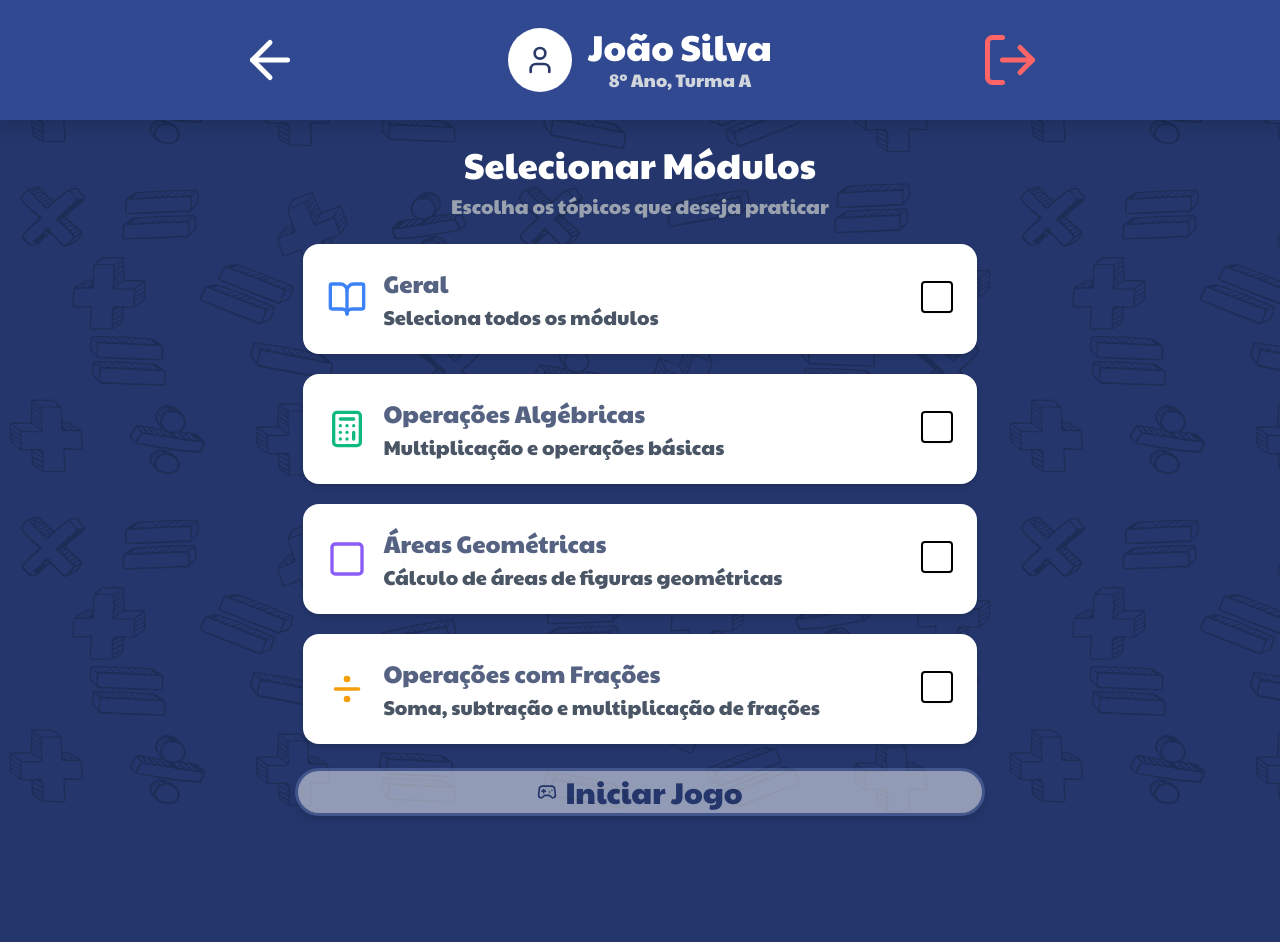
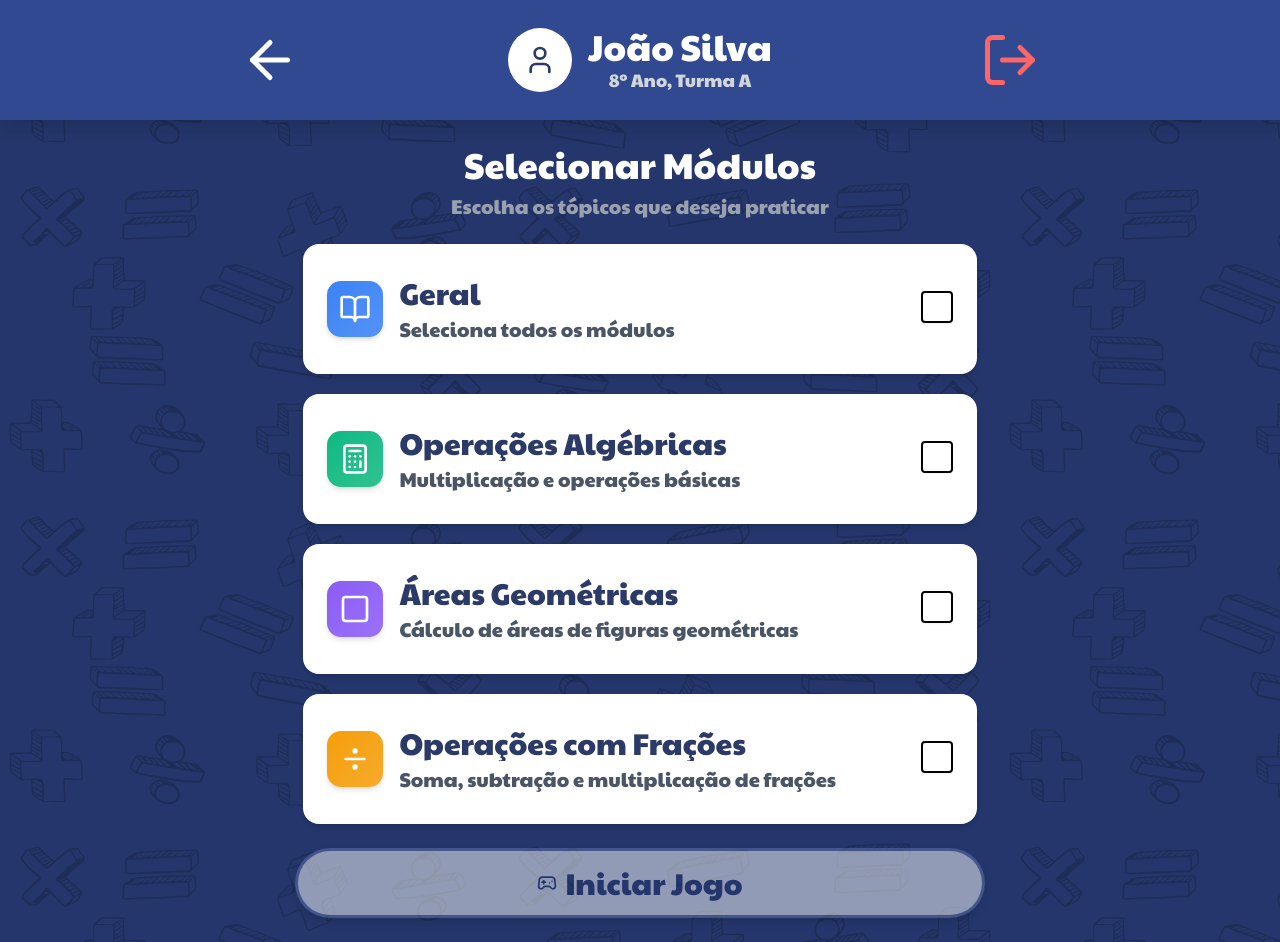
Before and after one commit to mairapaulac/MatFun, a Next.js app: page /module in a window 1280 px wide. Before the commit the page ends 840 px from the top, so only its background shows below. Built offline with nearby package versions, Linux system fonts and the light colour scheme.

Commit message:
fix: fixed issue where module cards woudl have overflowing text

```diff
--- a/src/app/home/page.tsx
+++ b/src/app/home/page.tsx
@@ -132,12 +132,12 @@ export default function HomePage() {
         </div>
 
         <div
-          className="flex justify-center animate-slide-in-up"
+          className="flex justify-center animate-slide-in-up mt-auto "
           style={{ animationDelay: "0.5s" }}
         >
           <Button
             onClick={() => router.push("/module")} // Redirect to module selection
-            className="w-full max-w-[690px] h-[50px] sm:h-[70px] rounded-full cursor-pointer"
+            className="w-full max-w-[690px] h-[50px] sm:h-[70px] md:h-[70px] rounded-full cursor-pointer "
           >
              <Gamepad2></Gamepad2>
             <span className="text-3xl">Jogar</span>
--- a/src/app/module/components/ModuleCard.tsx
+++ b/src/app/module/components/ModuleCard.tsx
@@ -25,24 +25,23 @@ export default function ModuleCard({
 }: ModuleCardProps) {
   return (
     <Card
-      className="w-[90%] h-[90px] sm:h-[110px] flex items-center gap-3 sm:gap-4 p-4 sm:p-6 cursor-pointer hover:shadow-lg hover:scale-[1.02] transition-all duration-200"
+      className="w-[90%] h-[90px]  md:h-[130px] flex items-center gap-3 sm:gap-4 p-4 sm:p-6 cursor-pointer hover:shadow-lg hover:scale-[1.02] transition-all duration-200"
       onClick={onToggle}
     >
-      <div className="flex items-center gap-3 sm:gap-4 flex-1">
-        <div className="flex-shrink-0">
-          <Icon
-            className="w-8 h-8 sm:w-10 sm:h-10"
-            style={{ color: iconColor }}
-          />
+      <div className="flex items-center gap-3 sm:gap-4 flex-1 min-w-0">
+        <div
+          className="flex-shrink-0 p-2 sm:p-3 rounded-xl shadow-md"
+          style={{
+            background: `linear-gradient(135deg, ${iconColor}, ${iconColor}dd)`,}}>
+          <Icon className="w-6 h-6 sm:w-8 sm:h-8 text-white" />
         </div>
         <div className="flex-1 min-w-0">
           <h3
-            className="text-xl sm:text-2xl font-normal mb-1 truncate"
-            style={{ color: "rgba(29, 45, 88, 0.75)" }}
+            className="text-xl sm:text-3xl font-normal mb-1 truncate text-[#2B3A67]"
           >
             {title}
           </h3>
-          <p className=" sm:text-xl text-gray-600 truncate font-normal">
+          <p className="text-sm sm:text-xl text-gray-600 truncate font-normal text-wrap">
             {subtitle}
           </p>
         </div>
--- a/src/app/module/components/ModuleNavbar.tsx
+++ b/src/app/module/components/ModuleNavbar.tsx
@@ -5,7 +5,7 @@ import Link from "next/link";
 
 export default function ModuleNavbar() {
   return (
-    <nav className="w-full h-[120px] sm:h-[120px] bg-[#314991] px-4 py-4 sm:py-6 drop-shadow-xl">
+    <nav className="w-full h-[120px] sm:h-[120px]  bg-[#314991] px-4 py-4 sm:py-6 drop-shadow-xl">
       <div className="w-full max-w-[800px] mx-auto h-full flex justify-between items-center">
         {/* back button */}
         <div className="flex items-center justify-center w-[50px] h-[50px] sm:w-[60px] sm:h-[60px]">
--- a/src/app/module/page.tsx
+++ b/src/app/module/page.tsx
@@ -102,10 +102,10 @@ export default function ModulePage() {
   };
 
   return (
-    <div className="flex flex-col w-full min-h-screen bg-[#24366b] bg-pattern overflow-x-hidden">
+    <div className="flex flex-col w-full min-h-screen bg-[#24366b] bg-pattern overflow-x-hidden overflow-y-hidden">
       <ModuleNavbar />
 
-      <main className="flex-1 px-4 py-6 max-w-[780px] mx-auto w-full flex flex-col min-h-0 overflow-x-hidden">
+      <main className="flex-1 px-4 py-6 max-w-[780px] mx-auto w-full flex flex-col  overflow-x-hidden overflow-y-hidden">
         <div className="mb-6 text-center">
           <h1 className="text-3xl sm:text-4xl font-normal text-white mb-2">
             Selecionar Módulos
@@ -130,11 +130,11 @@ export default function ModulePage() {
           ))}
         </div>
 
-        <div className="flex justify-center">
+        <div className="flex justify-center mt-auto ">
           <Button
             onClick={handleStartGame}
             disabled={selectedModules.length === 0}
-            className="w-full max-w-[690px] h-[50px] sm:h-[70px] rounded-full cursor-pointer"
+            className="w-full max-w-[690px] h-[50px] sm:h-[70px] md:h-[70px] rounded-full cursor-pointer"
           >
             <Gamepad2 className="w-6 h-6 sm:w-8 sm:h-8" />
             <span className="text-xl sm:text-3xl">Iniciar Jogo</span>
```
